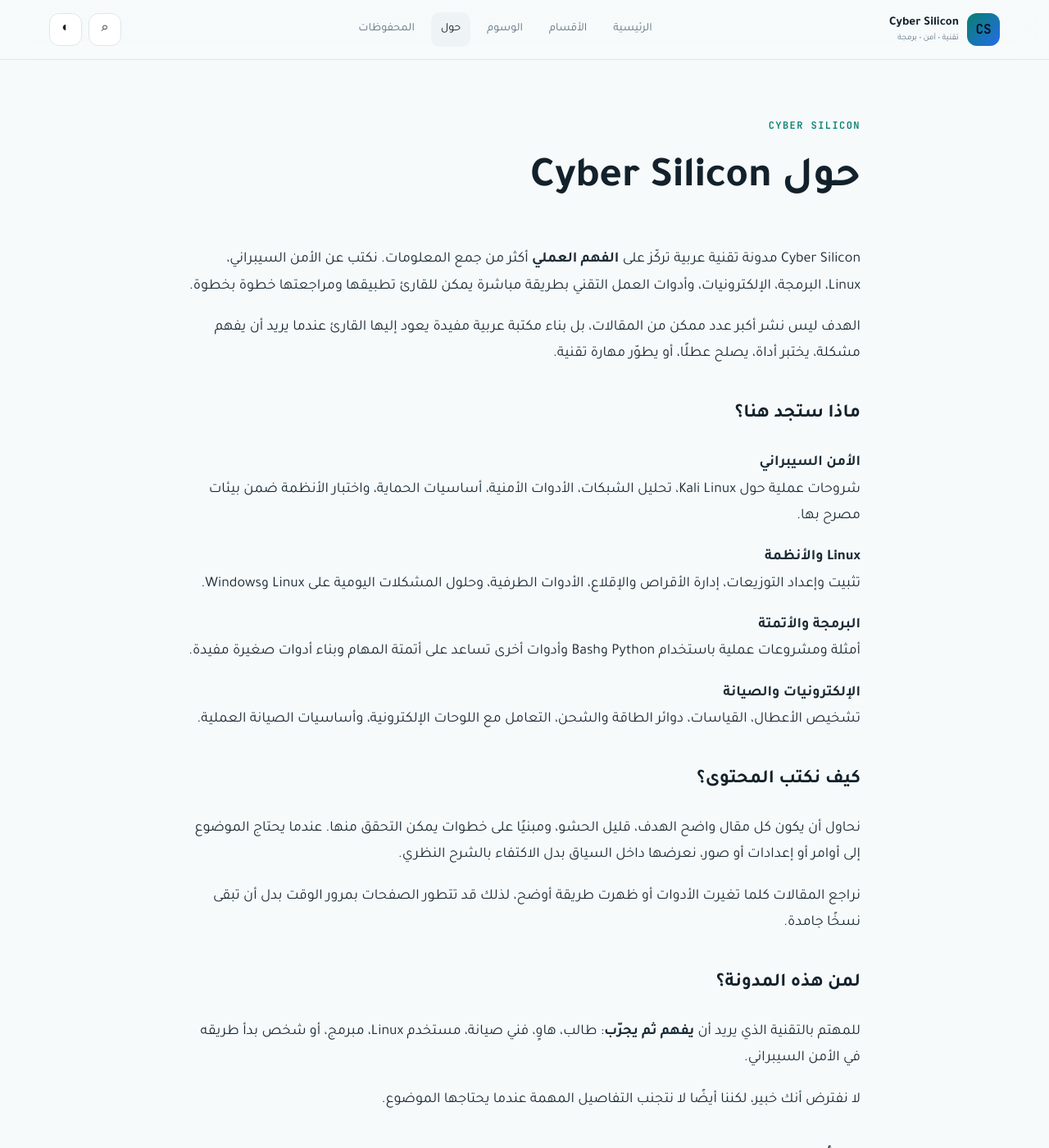
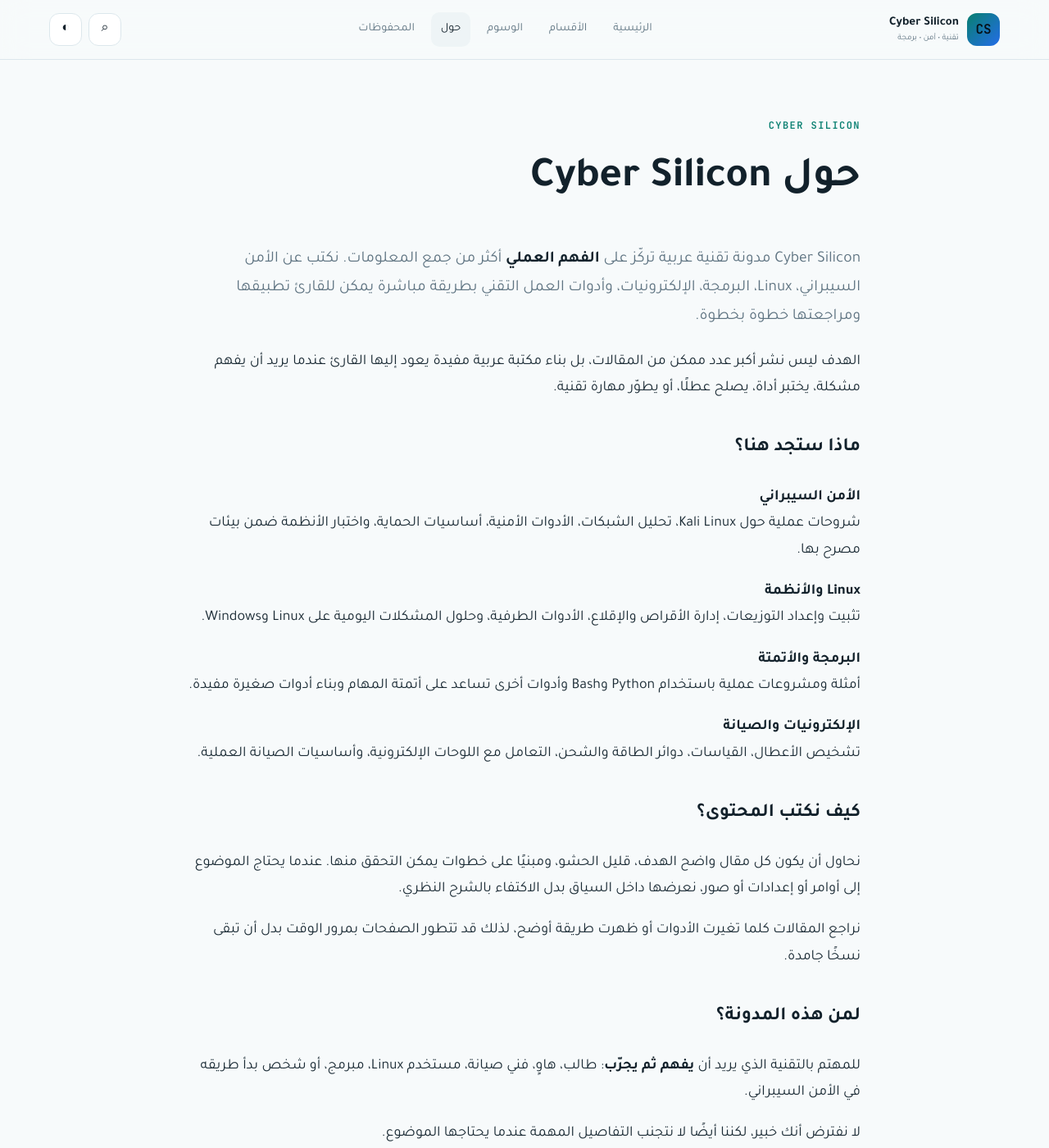
Before and after one commit to cyber-silicon/cyber-silicon.github.io, a Jekyll site: the page built from _pages/about.md, in a window 1280 px wide and 1400 px high. Shown: the whole window at 82% size. Built offline with Jekyll 4.4.1, drawn with Linux system fonts in a browser that asks for light colours.

Commit message:
style: refine static content readability

```diff
--- a/assets/css/cyber-silicon.css
+++ b/assets/css/cyber-silicon.css
@@ -57,3 +57,10 @@
   outline-offset:3px;
 }
 .search-dialog input:focus-visible{border-color:var(--accent)}
+
+/* Static content pages */
+.page-shell .prose>p:first-child{font-size:1.08em;color:var(--muted)}
+.page-shell .prose ul,.page-shell .prose ol{padding-right:1.35em}
+.page-shell .prose li+li{margin-top:6px}
+.page-shell .prose h2{padding-top:4px}
+.page-shell .prose strong{color:var(--text)}
```
